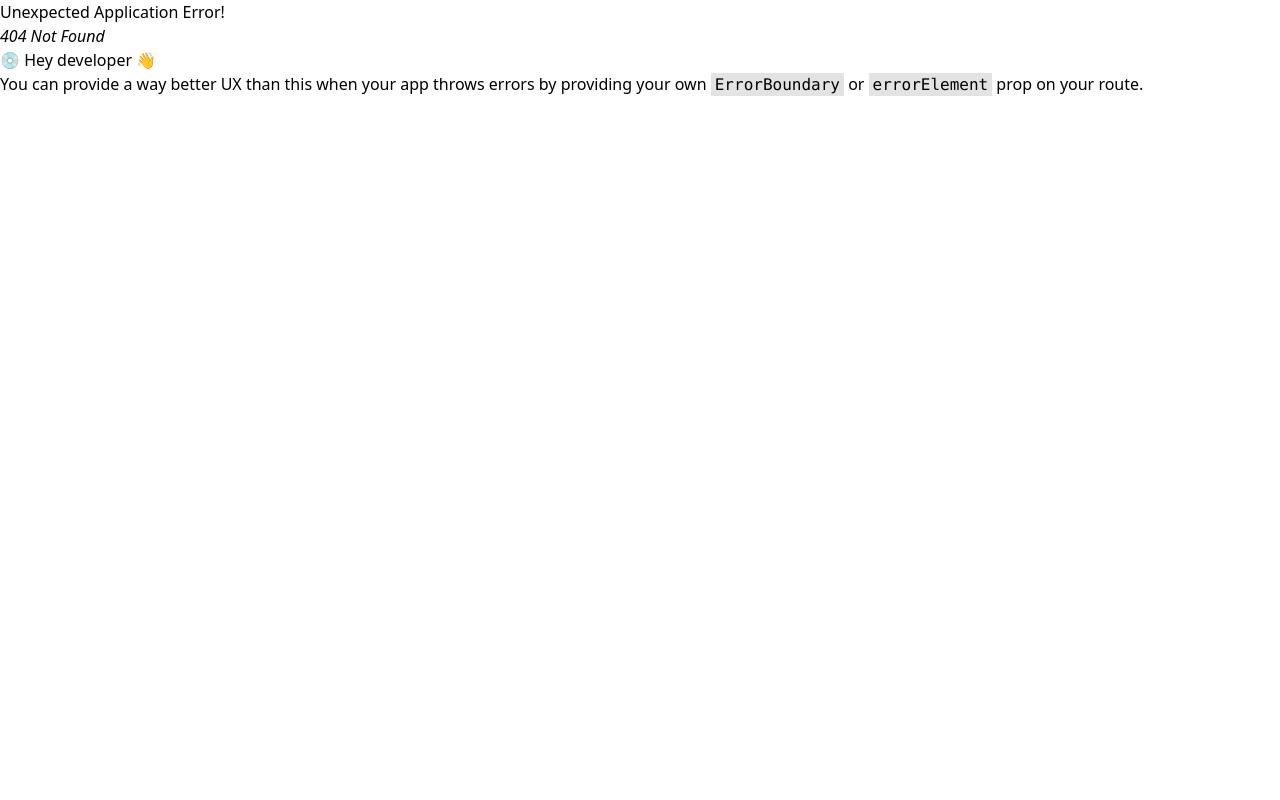
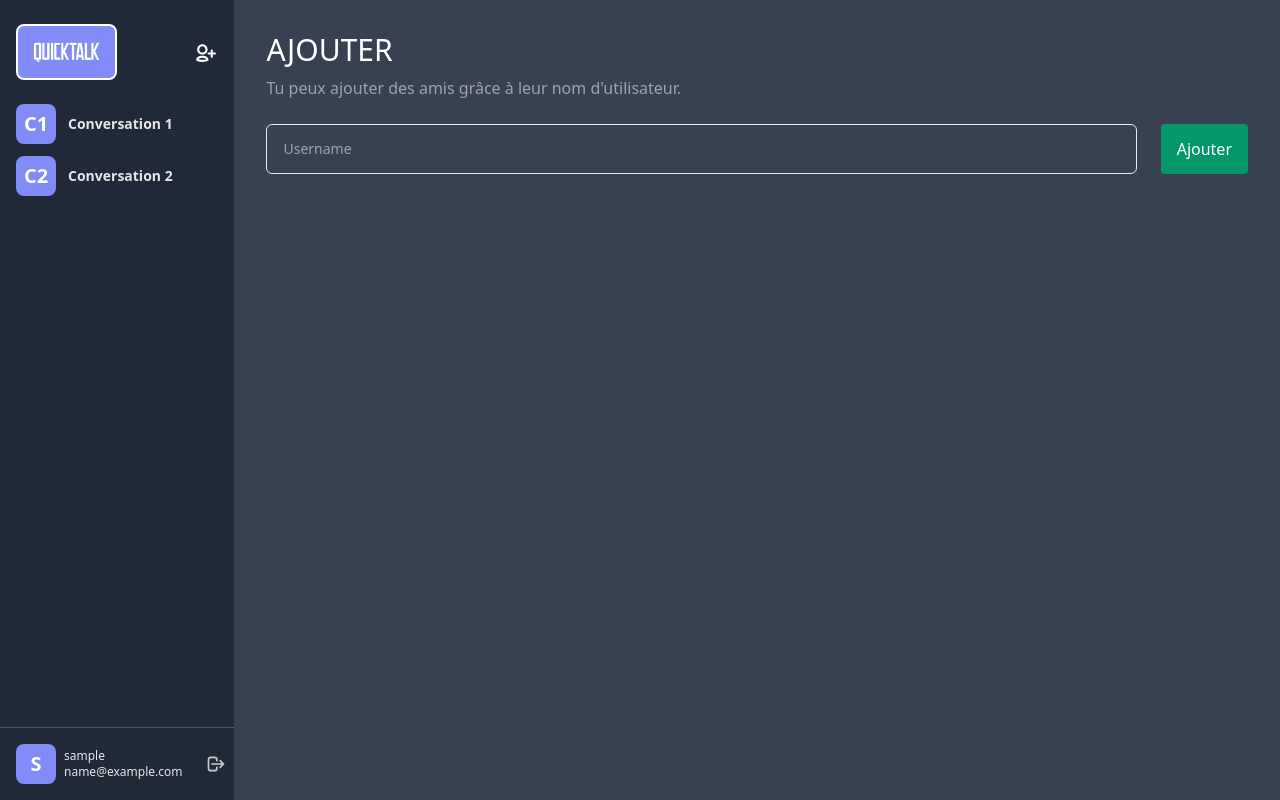
Before and after one commit to Thomas-Martins/ChatApp, a React (Vite) app in the folder react-front/: page /add-users in a window 1280 px wide. Before the commit this address had no page. Built offline with nearby package versions, Linux system fonts and the light colour scheme; sample sign-in values are in the browser's storage.

Commit message:
chore: Adding Add-Users.jsx page with a button on Sidebar

```diff
--- a/react-front/src/App.jsx
+++ b/react-front/src/App.jsx
@@ -1,6 +1,6 @@
+import { Navigate, Outlet } from "react-router-dom";
 import Sidebar from "./components/Sidebar";
 import { useAuth } from "./contexts/AuthProvider";
-import { Navigate } from "react-router-dom";
 
 function App() {
     const { userData } = useAuth();
@@ -11,11 +11,10 @@ function App() {
 
     return (
         <div className="flex">
-            <Sidebar/>
+            <Sidebar />
             <div className="content bg-gray-700 w-full">
-
                 <div className="p-4">
-                    <p className="text-white">Hello World</p>
+                    <Outlet />
                 </div>
             </div>
         </div>
--- a/react-front/src/assets/css/output.css
+++ b/react-front/src/assets/css/output.css
@@ -544,6 +544,10 @@ video {
   --tw-backdrop-sepia:  ;
 }
 
+.pointer-events-none {
+  pointer-events: none;
+}
+
 .invisible {
   visibility: hidden;
 }
@@ -577,6 +581,18 @@ video {
   top: 50%;
 }
 
+.start-2 {
+  inset-inline-start: 0.5rem;
+}
+
+.start-2\.5 {
+  inset-inline-start: 0.625rem;
+}
+
+.top-0 {
+  top: 0px;
+}
+
 .mx-auto {
   margin-left: auto;
   margin-right: auto;
@@ -606,6 +622,26 @@ video {
   margin-top: 1.5rem;
 }
 
+.mb-1 {
+  margin-bottom: 0.25rem;
+}
+
+.mb-4 {
+  margin-bottom: 1rem;
+}
+
+.mb-6 {
+  margin-bottom: 1.5rem;
+}
+
+.mr-4 {
+  margin-right: 1rem;
+}
+
+.mr-6 {
+  margin-right: 1.5rem;
+}
+
 .block {
   display: block;
 }
@@ -630,20 +666,16 @@ video {
   height: 3.5rem;
 }
 
-.h-16 {
-  height: 4rem;
-}
-
 .h-5 {
   height: 1.25rem;
 }
 
+.h-full {
+  height: 100%;
+}
+
 .h-screen {
   height: 100vh;
-}
-
-.h-full {
-  height: 100%;
 }
 
 .min-h-full {
@@ -743,17 +775,21 @@ video {
   border-width: 2px;
 }
 
-.border-e {
-  border-inline-end-width: 1px;
+.border {
+  border-width: 1px;
 }
 
 .border-t {
   border-top-width: 1px;
 }
 
-.border-gray-100 {
+.border-none {
+  border-style: none;
+}
+
+.border-gray-600 {
   --tw-border-opacity: 1;
-  border-color: rgb(243 244 246 / var(--tw-border-opacity));
+  border-color: rgb(75 85 99 / var(--tw-border-opacity));
 }
 
 .border-white {
@@ -761,14 +797,14 @@ video {
   border-color: rgb(255 255 255 / var(--tw-border-opacity));
 }
 
-.border-gray-500 {
+.border-gray-200 {
   --tw-border-opacity: 1;
-  border-color: rgb(107 114 128 / var(--tw-border-opacity));
+  border-color: rgb(229 231 235 / var(--tw-border-opacity));
 }
 
-.border-gray-600 {
-  --tw-border-opacity: 1;
-  border-color: rgb(75 85 99 / var(--tw-border-opacity));
+.bg-gray-700 {
+  --tw-bg-opacity: 1;
+  background-color: rgb(55 65 81 / var(--tw-bg-opacity));
 }
 
 .bg-gray-800 {
@@ -791,27 +827,51 @@ video {
   background-color: rgb(79 70 229 / var(--tw-bg-opacity));
 }
 
+.bg-red-600 {
+  --tw-bg-opacity: 1;
+  background-color: rgb(220 38 38 / var(--tw-bg-opacity));
+}
+
+.bg-transparent {
+  background-color: transparent;
+}
+
 .bg-white {
   --tw-bg-opacity: 1;
   background-color: rgb(255 255 255 / var(--tw-bg-opacity));
 }
 
-.bg-gray-600 {
+.bg-emerald-600 {
   --tw-bg-opacity: 1;
-  background-color: rgb(75 85 99 / var(--tw-bg-opacity));
+  background-color: rgb(5 150 105 / var(--tw-bg-opacity));
 }
 
-.bg-gray-700 {
-  --tw-bg-opacity: 1;
-  background-color: rgb(55 65 81 / var(--tw-bg-opacity));
+.p-4 {
+  padding: 1rem;
+}
+
+.p-0 {
+  padding: 0px;
+}
+
+.p-0\.5 {
+  padding: 0.125rem;
+}
+
+.p-3 {
+  padding: 0.75rem;
 }
 
 .p-2 {
   padding: 0.5rem;
 }
 
-.p-4 {
-  padding: 1rem;
+.p-1 {
+  padding: 0.25rem;
+}
+
+.p-1\.5 {
+  padding: 0.375rem;
 }
 
 .px-2 {
@@ -854,8 +914,14 @@ video {
   padding-bottom: 1.5rem;
 }
 
-.pt-4 {
+.py-4 {
   padding-top: 1rem;
+  padding-bottom: 1rem;
+}
+
+.py-2 {
+  padding-top: 0.5rem;
+  padding-bottom: 0.5rem;
 }
 
 .text-center {
@@ -882,6 +948,26 @@ video {
   line-height: 1rem;
 }
 
+.text-8xl {
+  font-size: 6rem;
+  line-height: 1;
+}
+
+.text-5xl {
+  font-size: 3rem;
+  line-height: 1;
+}
+
+.text-4xl {
+  font-size: 2.25rem;
+  line-height: 2.5rem;
+}
+
+.text-3xl {
+  font-size: 1.875rem;
+  line-height: 2.25rem;
+}
+
 .font-bold {
   font-weight: 700;
 }
@@ -892,6 +978,10 @@ video {
 
 .font-semibold {
   font-weight: 600;
+}
+
+.uppercase {
+  text-transform: uppercase;
 }
 
 .leading-6 {
@@ -931,6 +1021,24 @@ video {
   color: rgb(255 255 255 / var(--tw-text-opacity));
 }
 
+.text-gray-400 {
+  --tw-text-opacity: 1;
+  color: rgb(156 163 175 / var(--tw-text-opacity));
+}
+
+.text-gray-700 {
+  --tw-text-opacity: 1;
+  color: rgb(55 65 81 / var(--tw-text-opacity));
+}
+
+.placeholder-transparent::-moz-placeholder {
+  color: transparent;
+}
+
+.placeholder-transparent::placeholder {
+  color: transparent;
+}
+
 .opacity-75 {
   opacity: 0.75;
 }
@@ -956,6 +1064,12 @@ video {
   --tw-ring-color: rgb(209 213 219 / var(--tw-ring-opacity));
 }
 
+.transition-all {
+  transition-property: all;
+  transition-timing-function: cubic-bezier(0.4, 0, 0.2, 1);
+  transition-duration: 150ms;
+}
+
 .placeholder\:text-gray-400::-moz-placeholder {
   --tw-text-opacity: 1;
   color: rgb(156 163 175 / var(--tw-text-opacity));
@@ -966,9 +1080,25 @@ video {
   color: rgb(156 163 175 / var(--tw-text-opacity));
 }
 
-.hover\:bg-gray-50:hover {
+.focus-within\:border-blue-600:focus-within {
+  --tw-border-opacity: 1;
+  border-color: rgb(37 99 235 / var(--tw-border-opacity));
+}
+
+.focus-within\:ring-1:focus-within {
+  --tw-ring-offset-shadow: var(--tw-ring-inset) 0 0 0 var(--tw-ring-offset-width) var(--tw-ring-offset-color);
+  --tw-ring-shadow: var(--tw-ring-inset) 0 0 0 calc(1px + var(--tw-ring-offset-width)) var(--tw-ring-color);
+  box-shadow: var(--tw-ring-offset-shadow), var(--tw-ring-shadow), var(--tw-shadow, 0 0 #0000);
+}
+
+.focus-within\:ring-blue-600:focus-within {
+  --tw-ring-opacity: 1;
+  --tw-ring-color: rgb(37 99 235 / var(--tw-ring-opacity));
+}
+
+.hover\:bg-gray-500:hover {
   --tw-bg-opacity: 1;
-  background-color: rgb(249 250 251 / var(--tw-bg-opacity));
+  background-color: rgb(107 114 128 / var(--tw-bg-opacity));
 }
 
 .hover\:bg-gray-700:hover {
@@ -981,29 +1111,29 @@ video {
   background-color: rgb(99 102 241 / var(--tw-bg-opacity));
 }
 
-.hover\:bg-gray-800:hover {
-  --tw-bg-opacity: 1;
-  background-color: rgb(31 41 55 / var(--tw-bg-opacity));
-}
-
-.hover\:bg-gray-500:hover {
-  --tw-bg-opacity: 1;
-  background-color: rgb(107 114 128 / var(--tw-bg-opacity));
-}
-
-.hover\:text-gray-700:hover {
-  --tw-text-opacity: 1;
-  color: rgb(55 65 81 / var(--tw-text-opacity));
-}
-
 .hover\:text-indigo-500:hover {
   --tw-text-opacity: 1;
   color: rgb(99 102 241 / var(--tw-text-opacity));
 }
 
+.focus\:border-transparent:focus {
+  border-color: transparent;
+}
+
+.focus\:outline-none:focus {
+  outline: 2px solid transparent;
+  outline-offset: 2px;
+}
+
 .focus\:ring-2:focus {
   --tw-ring-offset-shadow: var(--tw-ring-inset) 0 0 0 var(--tw-ring-offset-width) var(--tw-ring-offset-color);
   --tw-ring-shadow: var(--tw-ring-inset) 0 0 0 calc(2px + var(--tw-ring-offset-width)) var(--tw-ring-color);
+  box-shadow: var(--tw-ring-offset-shadow), var(--tw-ring-shadow), var(--tw-shadow, 0 0 #0000);
+}
+
+.focus\:ring-0:focus {
+  --tw-ring-offset-shadow: var(--tw-ring-inset) 0 0 0 var(--tw-ring-offset-width) var(--tw-ring-offset-color);
+  --tw-ring-shadow: var(--tw-ring-inset) 0 0 0 calc(0px + var(--tw-ring-offset-width)) var(--tw-ring-color);
   box-shadow: var(--tw-ring-offset-shadow), var(--tw-ring-shadow), var(--tw-shadow, 0 0 #0000);
 }
 
@@ -1036,6 +1166,48 @@ video {
   visibility: visible;
 }
 
+.peer:-moz-placeholder-shown ~ .peer-placeholder-shown\:top-1\/2 {
+  top: 50%;
+}
+
+.peer:placeholder-shown ~ .peer-placeholder-shown\:top-1\/2 {
+  top: 50%;
+}
+
+.peer:-moz-placeholder-shown ~ .peer-placeholder-shown\:text-sm {
+  font-size: 0.875rem;
+  line-height: 1.25rem;
+}
+
+.peer:placeholder-shown ~ .peer-placeholder-shown\:text-sm {
+  font-size: 0.875rem;
+  line-height: 1.25rem;
+}
+
+.peer:focus ~ .peer-focus\:top-0 {
+  top: 0px;
+}
+
+.peer:focus ~ .peer-focus\:text-xs {
+  font-size: 0.75rem;
+  line-height: 1rem;
+}
+
+.peer:focus ~ .peer-focus\:text-xl {
+  font-size: 1.25rem;
+  line-height: 1.75rem;
+}
+
+.peer:focus ~ .peer-focus\:text-sm {
+  font-size: 0.875rem;
+  line-height: 1.25rem;
+}
+
+.peer:focus ~ .peer-focus\:text-white {
+  --tw-text-opacity: 1;
+  color: rgb(255 255 255 / var(--tw-text-opacity));
+}
+
 @media (min-width: 640px) {
   .sm\:mx-auto {
     margin-left: auto;
--- a/react-front/src/components/Sidebar.jsx
+++ b/react-front/src/components/Sidebar.jsx
@@ -1,20 +1,22 @@
+import { TiUserAddOutline } from "react-icons/ti";
 import { useAuth } from "../contexts/AuthProvider";
 
 export default function Sidebar() {
     const { userData, token, setUserData, setToken } = useAuth();
 
-    // Fonction pour récupérer la première lettre du nom d'utilisateur
+    // Function for getting the first letter of the username
     const getInitials = (username) => {
-        // Assurez-vous que le nom d'utilisateur n'est pas vide
+        // check if username is not empty
         if (!username) return "";
 
-        // Séparez le nom d'utilisateur en mots
+        // Split the username into words
         const words = username.split(" ");
 
-        // Obtenez la première lettre de chaque mot et joignez-les
+        // Get the first letter of each word and join them
         const initials = words.map((word) => word.charAt(0)).join("");
 
-        return initials.toUpperCase(); // Assurez-vous que les initiales sont en majuscules
+        // Make sure the initials are uppercase
+        return initials.toUpperCase();
     };
 
     const onLogout = async (e) => {
@@ -47,9 +49,14 @@ export default function Sidebar() {
     return (
         <div className="flex h-screen w-1/5 flex-col justify-between bg-gray-800">
             <div className="px-4 py-6">
-                <span className="grid h-14 w-1/2 place-content-center rounded-lg border-2 border-white bg-indigo-400">
-                    <img src="../src/assets/images/logo/logo.png" />
-                </span>
+                <div className="flex justify-between items-center">
+                    <span className="grid h-14 w-1/2 place-content-center rounded-lg border-2 border-white bg-indigo-400">
+                        <img src="../src/assets/images/logo/logo.png" />
+                    </span>
+                    <a href="/add-users">
+                        <TiUserAddOutline size={25} color="white" />
+                    </a>
+                </div>
 
                 <ul className="mt-6 space-y-1">
                     <li className="inline-flex w-full justify-start items-center mb-2">
--- a/react-front/src/main.jsx
+++ b/react-front/src/main.jsx
@@ -1,9 +1,9 @@
 import React from "react";
 import ReactDOM from "react-dom/client";
+import { RouterProvider } from "react-router-dom";
 import "./assets/css/output.css";
-import { RouterProvider } from "react-router-dom";
+import { AuthProvider } from "./contexts/AuthProvider.jsx";
 import router from "./services/router.jsx";
-import { AuthProvider } from "./contexts/AuthProvider.jsx";
 
 ReactDOM.createRoot(document.getElementById("root")).render(
     <React.StrictMode>
--- /dev/null
+++ b/react-front/src/pages/AddUsers.jsx
@@ -0,0 +1,34 @@
+export default function AddUsers() {
+    return (
+        <div className="text-white p-4">
+            <div className="mb-6">
+                <h1 className="text-3xl mb-2">AJOUTER</h1>
+                <p className="text-gray-400">
+                    Tu peux ajouter des amis grâce à leur nom d'utilisateur.
+                </p>
+            </div>
+            <div className="flex">
+                <div className="w-full mr-6">
+                    <label
+                        htmlFor="Username"
+                        className="relative block rounded-md border border-gray-200 shadow-sm focus-within:border-blue-600 focus-within:ring-1 focus-within:ring-blue-600"
+                    >
+                        <input
+                            type="text"
+                            id="Username"
+                            className="peer border-none bg-transparent placeholder-transparent focus:border-transparent focus:outline-none focus:ring-0 p-3"
+                            placeholder="Username"
+                        />
+
+                        <span className="pointer-events-none absolute start-2.5 top-0 -translate-y-1/2 bg-gray-700 p-1.5 text-xs text-gray-400 transition-all peer-placeholder-shown:top-1/2 peer-placeholder-shown:text-sm peer-focus:top-0 peer-focus:text-sm peer-focus:text-white">
+                            Username
+                        </span>
+                    </label>
+                </div>
+                <button className="bg-emerald-600 py-2 px-4 rounded">
+                    Ajouter
+                </button>
+            </div>
+        </div>
+    );
+}
--- a/react-front/src/pages/Login.jsx
+++ b/react-front/src/pages/Login.jsx
@@ -1,14 +1,14 @@
 import { useRef } from "react";
+import { Navigate } from "react-router-dom";
 import { useAuth } from "../contexts/AuthProvider";
-import { Navigate } from "react-router-dom";
 
 export default function Login() {
     const emailRef = useRef();
     const passwordRef = useRef();
     const { userData, setUserData, setToken } = useAuth();
 
-    if(userData){
-        return <Navigate to="/"/>
+    if (userData) {
+        return <Navigate to="/" />;
     }
 
     const onSubmit = async (e) => {
--- a/react-front/src/pages/Register.jsx
+++ b/react-front/src/pages/Register.jsx
@@ -1,6 +1,6 @@
 import { useRef } from "react";
+import { Navigate } from "react-router-dom";
 import { useAuth } from "../contexts/AuthProvider";
-import { Navigate } from "react-router-dom";
 
 export default function Register() {
     const usernameRef = useRef();
@@ -24,7 +24,7 @@ export default function Register() {
         };
         console.log(payload);
 
-          await fetch(`${import.meta.env.VITE_API_BASE_URL}/register`, {
+        await fetch(`${import.meta.env.VITE_API_BASE_URL}/register`, {
             method: "POST",
             headers: { "Content-Type": "application/json" },
             mode: "cors",
```
Also changed, not shown: react-front/src/services/router.jsx (+14 -12 lines).
